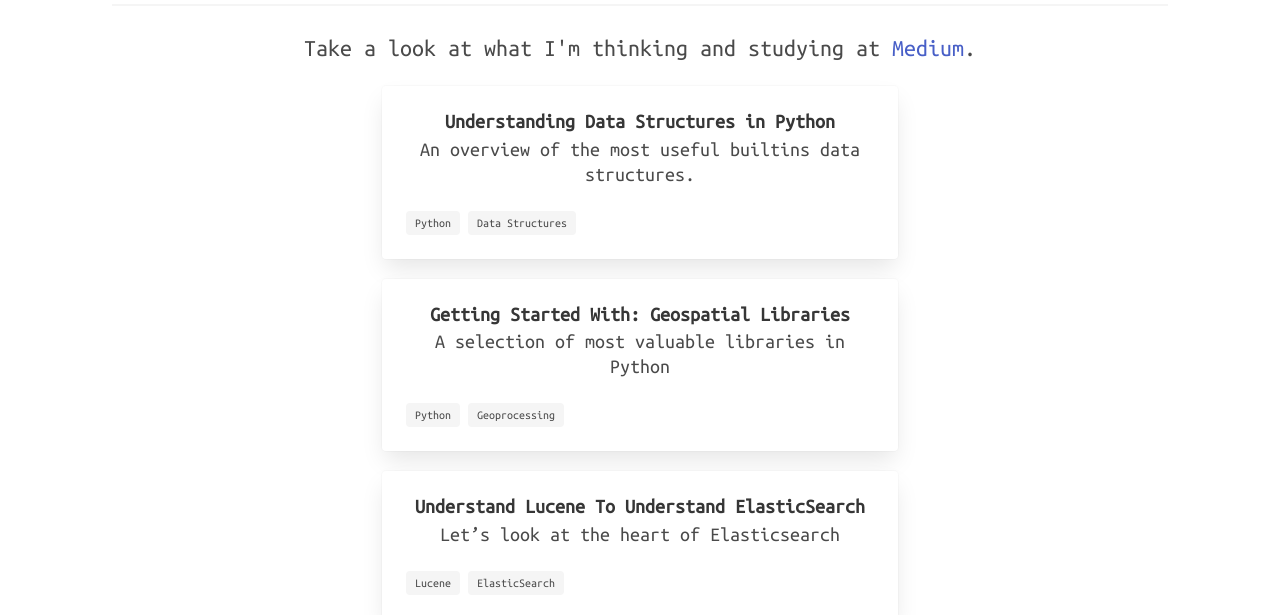
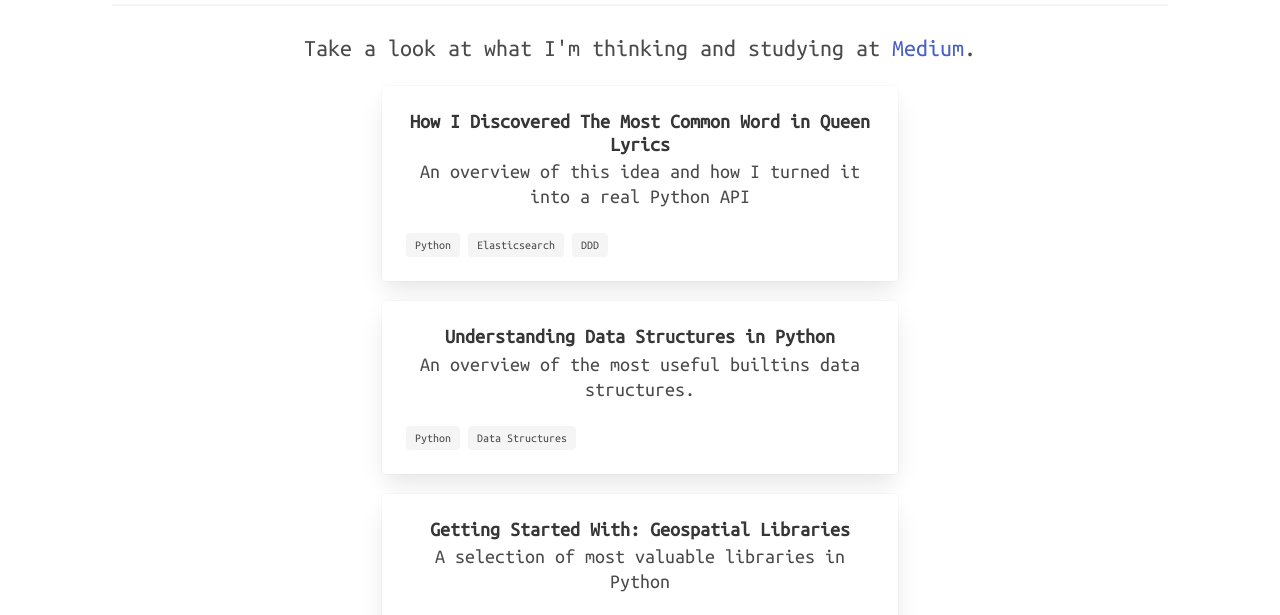
Before and after one commit to LimaGuilherme/my-web, a Gatsby site: page /articles in a window 1280 px wide. Shown: the part 156-771 px from the top of the page. Built offline with nearby package versions, Linux system fonts and the light colour scheme; Gatsby itself is replaced by a stand-in of ours.

Commit message:
Add new article.

```diff
--- a/src/pages/articles.js
+++ b/src/pages/articles.js
@@ -24,6 +24,13 @@ const Articles = () => (
 
       <div className="columns is-centered">
         <div className="column is-half">
+            <Card
+            title="How I Discovered The Most Common Word in Queen Lyrics"
+            subtitle="An overview of this idea and how I turned it into a real Python API"
+            link="https://towardsdatascience.com/how-i-discovered-the-most-common-word-in-queen-lyrics-701a0c442070"
+            tags={['Python', 'Elasticsearch', 'DDD']}
+            image='a'
+          />
           <Card
             title="Understanding Data Structures in Python"
             subtitle="An overview of the most useful builtins data structures."
```
Also changed, not shown: PRIVACY_POLICY.md (added, +11 -0 lines).
